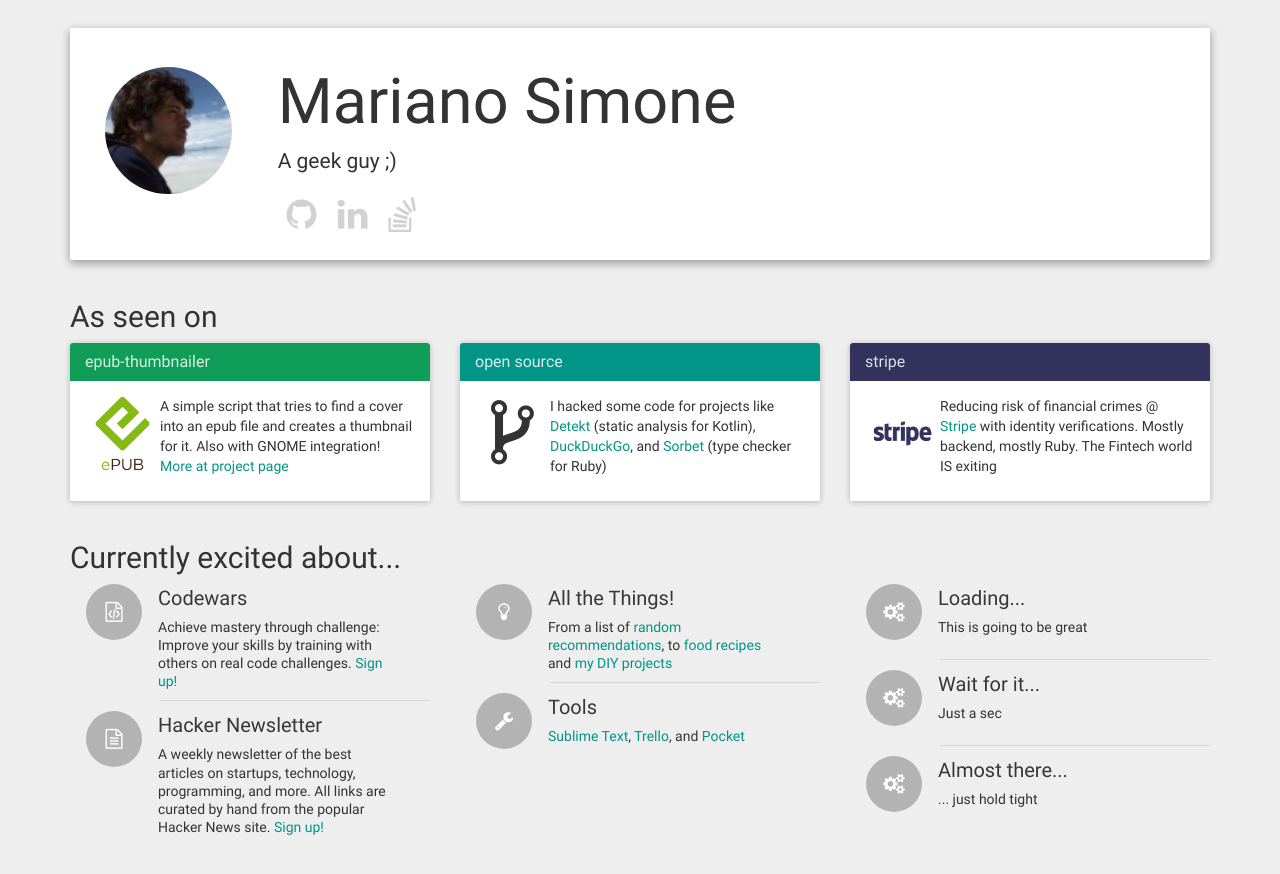
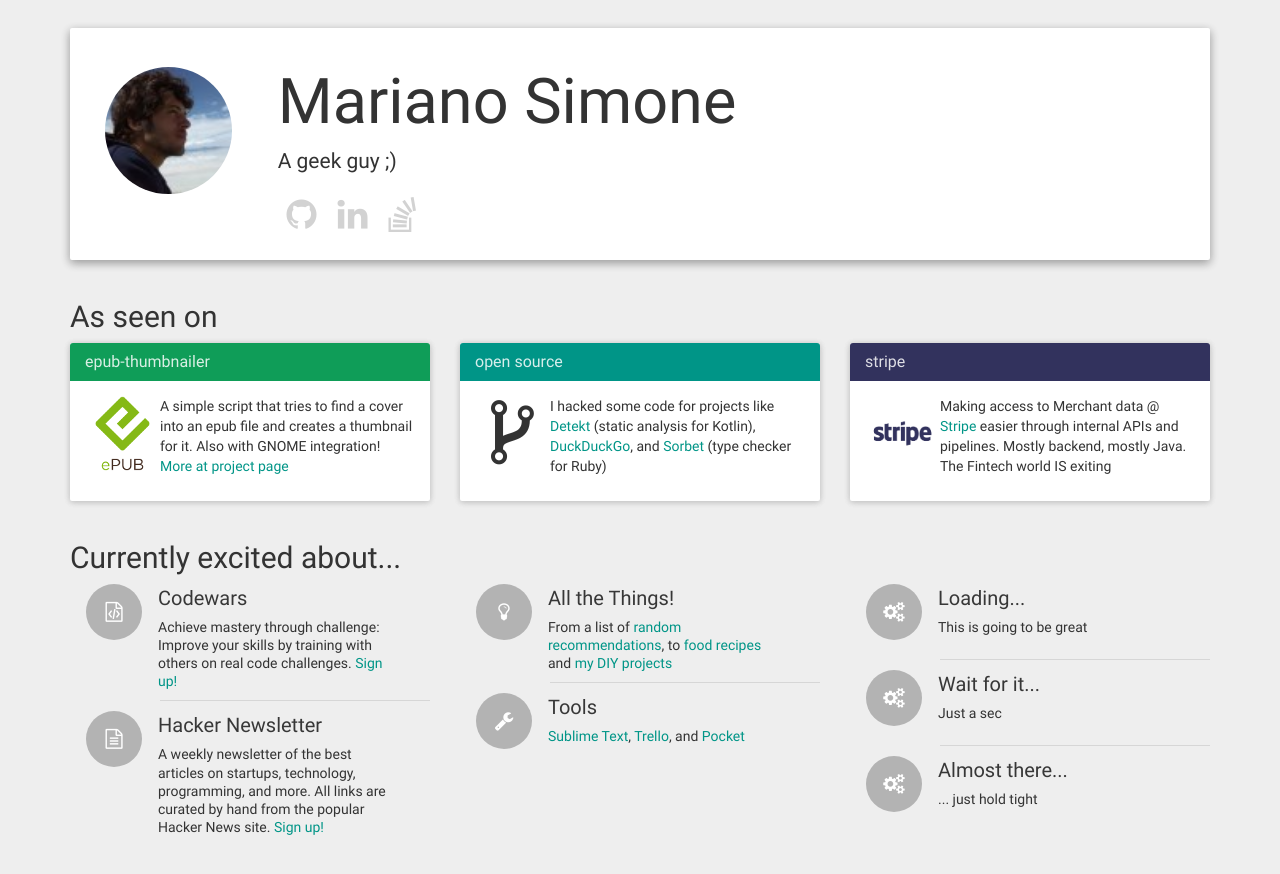
Before and after one commit to marianosimone/marianosimone.github.com, a Jekyll site: the page index.html, which Jekyll copies as it is, in a window 1280 px wide. Shown: the top 874 px of the page. Built offline with Jekyll 4.4.1, drawn with Linux system fonts in a browser that asks for light colours; nearby versions of some CDN libraries.

Commit message:
Update Stripe description

```diff
--- a/index.html
+++ b/index.html
@@ -120,7 +120,7 @@
                             </div>
                             <div class="panel-body">
                                 <img class="featured_image" src="stripe.png"/>
-                                <p>Reducing risk of financial crimes @ <a href="https://stripe.com">Stripe</a> with identity verifications. Mostly backend, mostly Ruby. The Fintech world IS exiting</p>
+                                <p>Making access to Merchant data @ <a href="https://stripe.com">Stripe</a> easier through internal APIs and pipelines. Mostly backend, mostly Java. The Fintech world IS exiting</p>
                             </div>
                         </div>
                     </div>
```
